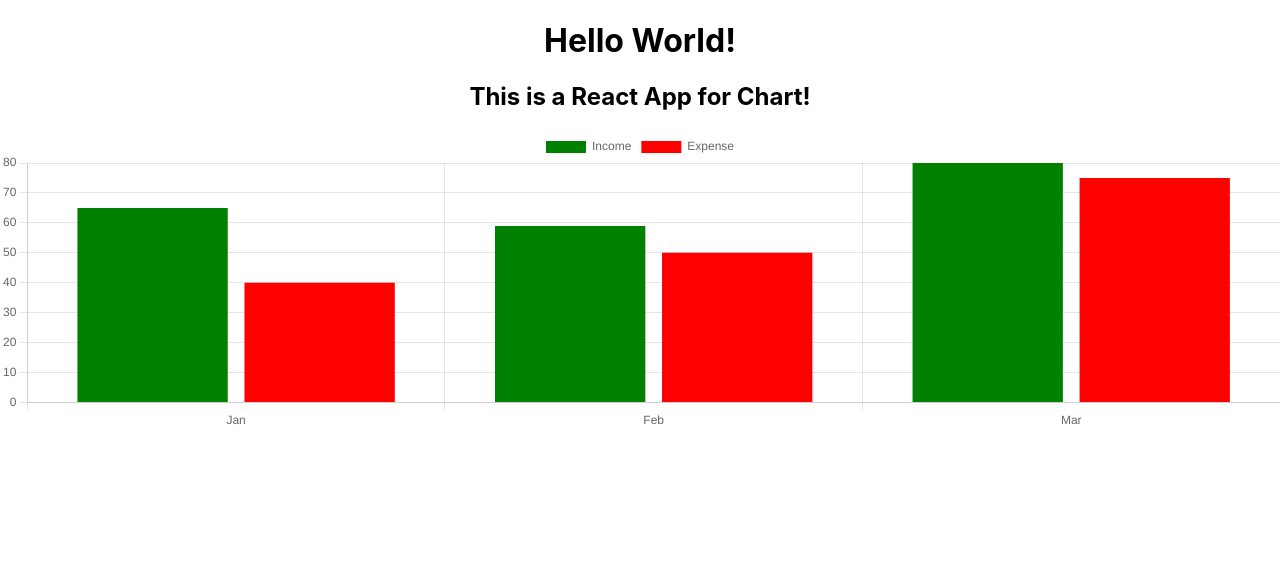
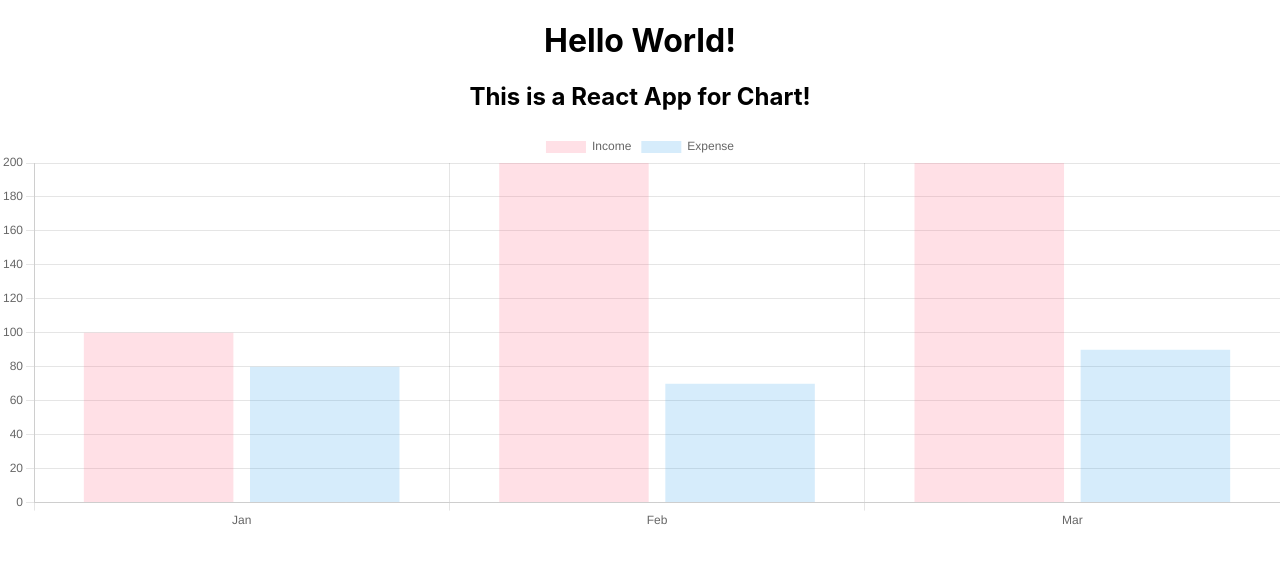
Before and after one commit to lhes23/react-chart, a React (Create React App) app: page / in a window 1280 px wide. Shown: the top 564 px of the page. Built offline with nearby package versions, Linux system fonts and the light colour scheme.

Commit message:
get data from a dummy data

```diff
--- a/src/Charts/BarChart.js
+++ b/src/Charts/BarChart.js
@@ -2,30 +2,49 @@ import React from "react";
 import { Bar } from "react-chartjs-2";
 import { Chart as ChartJS } from "chart.js/auto";
 
+const financeData = [
+  {
+    month: "Jan",
+    income: 100,
+    expense: 80,
+  },
+  {
+    month: "Feb",
+    income: 200,
+    expense: 70,
+  },
+  {
+    month: "Mar",
+    income: 200,
+    expense: 90,
+  },
+];
+
 const data = {
-  labels: ["Jan", "Feb", "Mar"],
+  labels: financeData.map((d) => d.month),
   datasets: [
     {
       label: "Income",
-      data: [65, 59, 80],
-      backgroundColor: ["green"],
+      data: financeData.map((d) => d.income),
+      backgroundColor: ["rgba(255, 99, 132, 0.2)"],
     },
     {
       label: "Expense",
-      data: [40, 50, 75],
-      backgroundColor: ["red"],
+      data: financeData.map((d) => d.expense),
+      backgroundColor: ["rgba(54, 162, 235, 0.2)"],
     },
   ],
 };
 
 const options = {
   maintainAspectRatio: false,
+  responsive: true,
 };
 
 const BarChart = () => {
   return (
     <div>
-      <Bar data={data} height={300} options={options} />
+      <Bar data={data} height={400} options={options} />
     </div>
   );
 };
```
